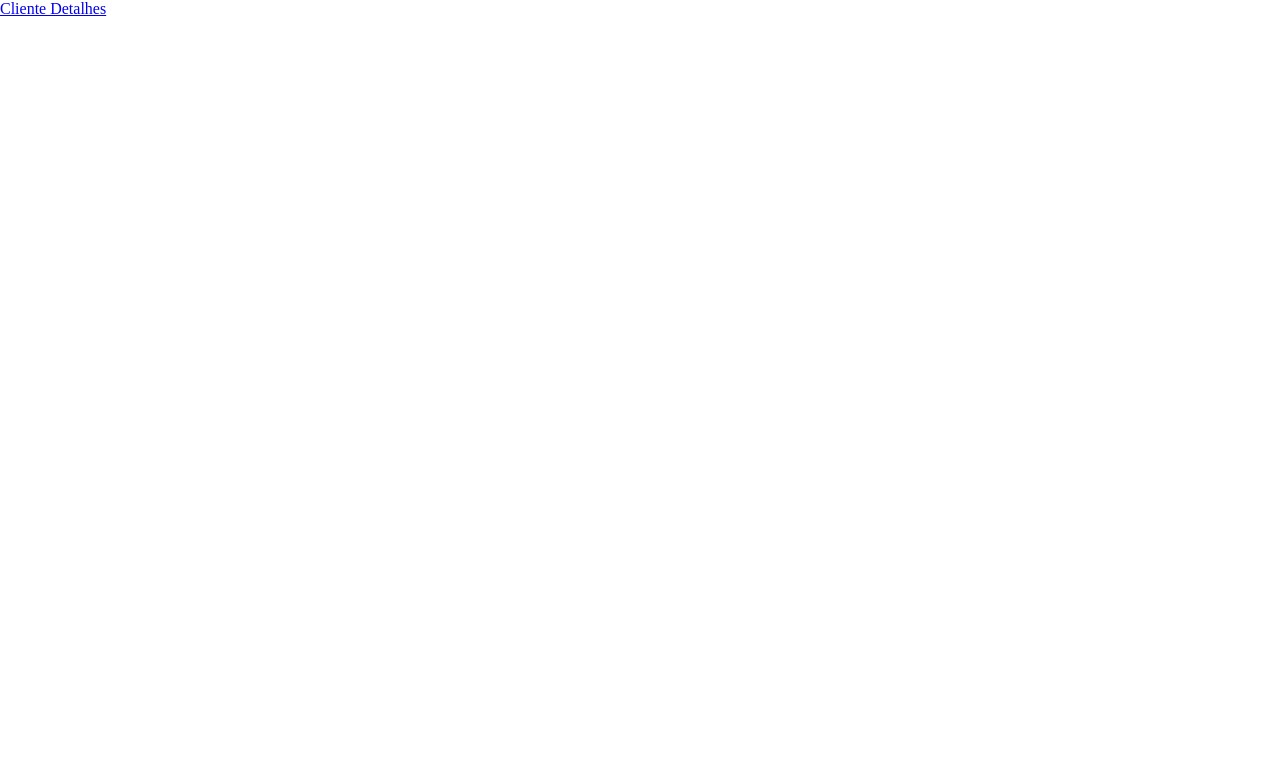
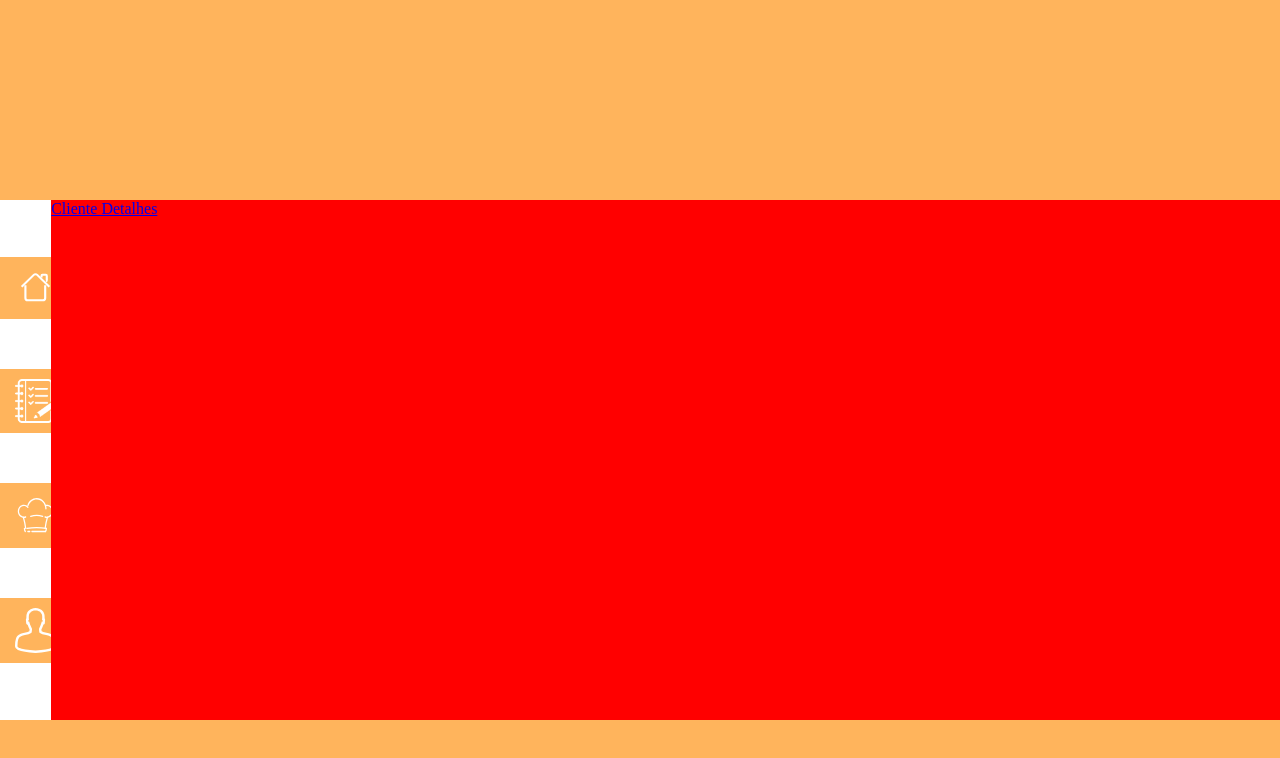
Before and after one commit to dna-42/crm, a Next.js app in the folder crm-app/: page / in a window 1280 px wide. Shown: the top 758 px of the page. Built offline with nearby package versions, Linux system fonts and the light colour scheme.

Commit message:
adiciona 1 versao sidebar e base layout

```diff
--- a/crm-app/src/components/base_conteiner/index.js
+++ b/crm-app/src/components/base_conteiner/index.js
@@ -9,16 +9,17 @@ const colors = {
 const DivConteiner = styled.div`
     margin: 0px;
     padding: 0px;
-    --header-size: 10%;
-    --footer-size: 5%;
+    --header-size: 200px;
+    --footer-size: 80px;
     display: grid;
     grid-template-rows: var(--header-size) 1fr var(--footer-size);
+    grid-template-columns: 4% 1fr;
     grid-template-areas:
         "topbar topbar"
-        "sidebar main"
+        "sidebar content"
         "botbar botbar";
+    width: 100vw;
     height: 100vh;
-    width: 100vw;
 
     header{
         grid-area: topbar;
@@ -28,29 +29,47 @@ const DivConteiner = styled.div`
     footer{
         grid-area: botbar;
         background-color: ${colors.primary};
+
     }
 
     aside{
+       // position: absolute;
+
        display: flex;
-        width: 12%;
-        left: 0px;
        flex-direction: column;
        justify-content: center;
+       align-items: left;
+       grid-area: sidebar;
+
+
+        a {
+            //position: relative;
+            max-width: 150px;
+            max-height: 150px;
+            width: 100%;
+            margin: 25px 0;
+            padding: 10px 10px;
+            background-color: #FFB45C;
+            display: flex;
+            justify-content: center;
             align-items: center;
-        grid-area: sidebar;
-        a {
-            width: 100px;
-            height: 100px;
-            background-color: #FFB45C;
 
             img{
                 width: 80%;
-            height: 80%;
-            margin-top: 10px;
+               //height: 80%
                 /* display: block; */
                 /* margin: auto 0px; */
             }
         }
+    }
+
+    content{
+        height: 100%;
+        width: 100%;
+        background-color: red;
+        position: responsive;
+        grid-area: content;
+        align-items: center;
     }
 `
 
@@ -59,13 +78,17 @@ export default function BaseConteiner (props){
         <DivConteiner>
             <header></header>
             <aside>
-            <a href="#" ><img src="/img/ico_home1.svg" alt=""/></a>
+                <a href="{/index}" ><img src="/img/ico_home1.svg" alt=""/></a>
                 <a href="#" ><img src="/img/ico_order.png" alt=""/></a>
                 <a href="#" ><img src="/img/ico_products_hat.svg" alt=""/></a>
-            <a href="#" ><img src="/img/ico_client.svg" alt=""/></a>
+                <a href="{/cliente_detalhes}" ><img src="/img/ico_client.svg" alt="" /></a>
+            </aside>
 
-            </aside>
+            <content>
                 {props.children}
+            </content>
+
+
             <footer></footer>
         </DivConteiner>
     )
--- a/crm-app/src/pages/index.js
+++ b/crm-app/src/pages/index.js
@@ -1,7 +1,6 @@
 import styled from 'styled-components'
 import Link from "next/link"
-
-
+import BaseConteiner from "../components/base_conteiner"
 import routes from '../routes/index.js'
 
 const Title = styled.h1`
@@ -11,8 +10,10 @@ const Title = styled.h1`
 
 export default function Home() {
   return (
-    <Link href={routes.cliente_detalhes}>
-      <a>Cliente Detalhes</a>
-    </Link>
+    <BaseConteiner>
+      <Link href={routes.cliente_detalhes}>
+        <a>Cliente Detalhes</a>
+      </Link>
+    </BaseConteiner>
     )
 }
```
Also changed, not shown: crm-app/src/pages/cliente_busca.js (added, +22 -0 lines). Lines whose indentation alone changed are shown as unchanged.
